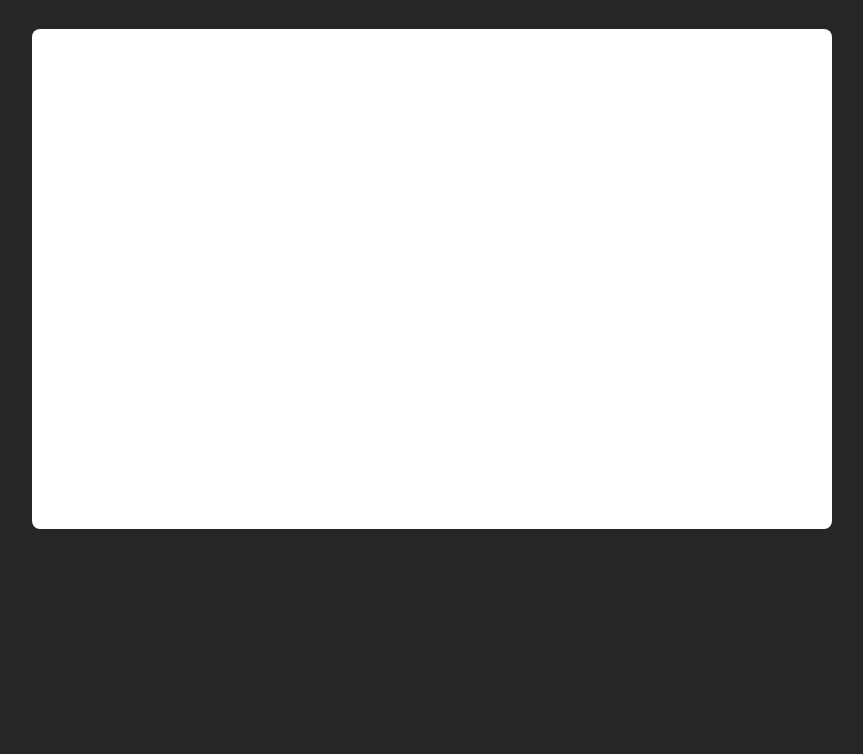
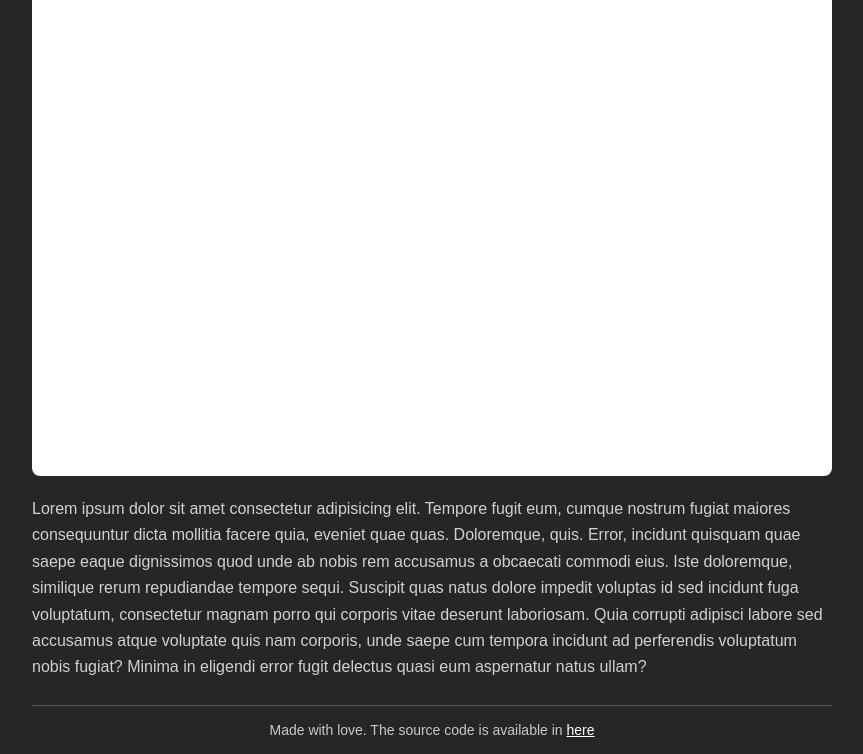
Before and after one commit to Erik3010/finite-state-machine-designer, a website built with Vite: page index.html in a window 1280 px wide. Shown: the part 167-921 px from the top of the page, without its empty margins (208-1071 px from the left). Before the commit the page ends 800 px from the top, so only its background shows below. Built offline with nearby package versions, Linux system fonts and the light colour scheme.

Commit message:
fix: styling

```diff
--- a/css/style.css
+++ b/css/style.css
@@ -12,12 +12,18 @@ body {
   display: flex;
   align-items: center;
   justify-content: center;
+  flex-direction: column;
   background: #262626;
   color: #fff;
 }
 
+a {
+  color: #fff;
+}
+
 #app {
-  padding: 3rem 0;
+  padding: 3rem 0 0;
+  width: 800px;
 }
 
 .header {
@@ -28,7 +34,7 @@ body {
 }
 
 .title p {
-  opacity: 0.75;
+  color: #c8c8c8;
   margin: 0.25rem 0;
 }
 
@@ -48,6 +54,21 @@ body {
   background: #e1d7d5;
 }
 
+main .description {
+  margin: 1rem 0 1.5rem;
+  line-height: 1.65;
+  color: #d1d1d1;
+}
+
+footer {
+  border-top: 1px solid #535353;
+  padding: 1rem 0;
+  width: 100%;
+  font-size: 0.875rem;
+  color: #c8c8c8;
+  text-align: center;
+}
+
 #canvas {
   border-radius: 0.5rem;
 }
--- a/index.html
+++ b/index.html
@@ -17,8 +17,16 @@
       </div>
       <button class="btn btn-primary" id="btn-export">Export to PNG</button>
     </header>
-    <canvas id="canvas" width="800" height="500"></canvas>
+
+    <main>
+      <canvas id="canvas" width="800" height="500"></canvas>
+      <article class="description">
+        <p>Lorem ipsum dolor sit amet consectetur adipisicing elit. Tempore fugit eum, cumque nostrum fugiat maiores consequuntur dicta mollitia facere quia, eveniet quae quas. Doloremque, quis. Error, incidunt quisquam quae saepe eaque dignissimos quod unde ab nobis rem accusamus a obcaecati commodi eius. Iste doloremque, similique rerum repudiandae tempore sequi. Suscipit quas natus dolore impedit voluptas id sed incidunt fuga voluptatum, consectetur magnam porro qui corporis vitae deserunt laboriosam. Quia corrupti adipisci labore sed accusamus atque voluptate quis nam corporis, unde saepe cum tempora incidunt ad perferendis voluptatum nobis fugiat? Minima in eligendi error fugit delectus quasi eum aspernatur natus ullam?</p>
+      </article>
+    </main>
+
   </div>
+  <footer>Made with love. The source code is available in <a href="https://github.com/Erik3010/finite-state-machine-designer">here</a></footer>
   <script type="module" src="/src/main.js"></script>
 </body>
 
```
